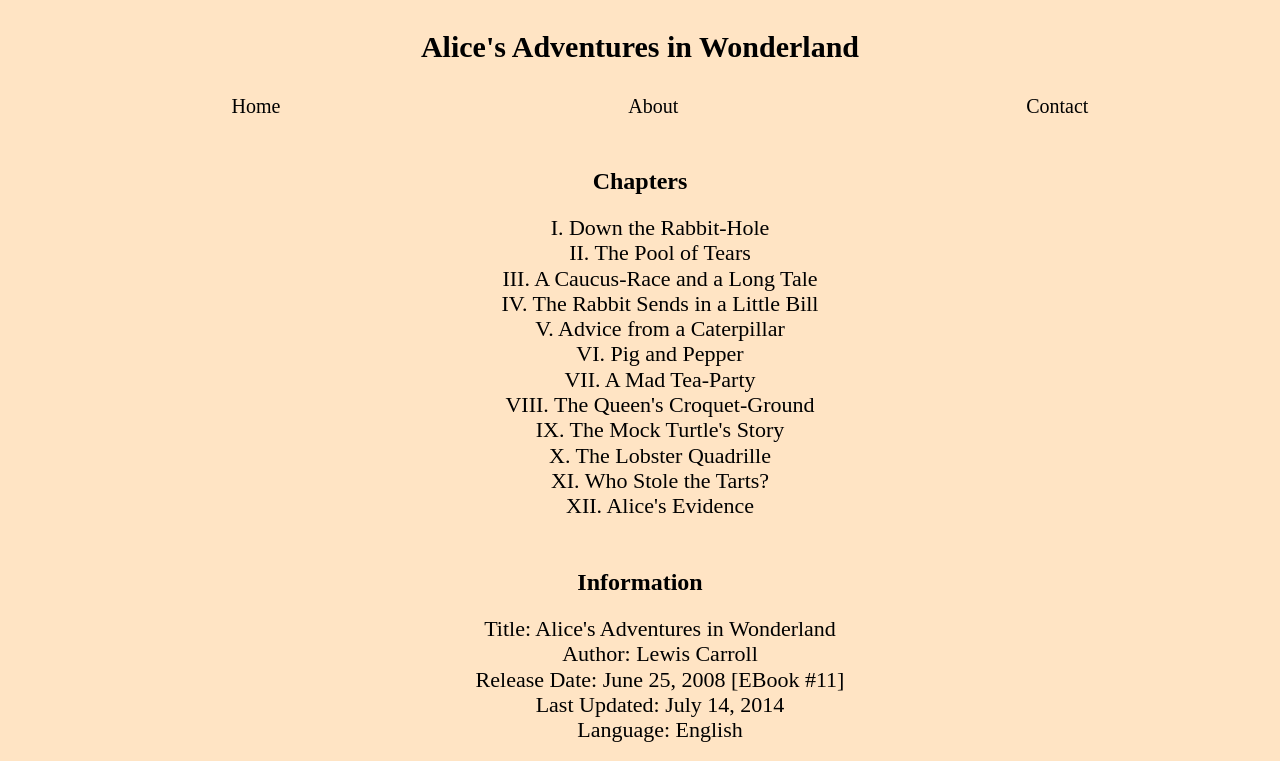
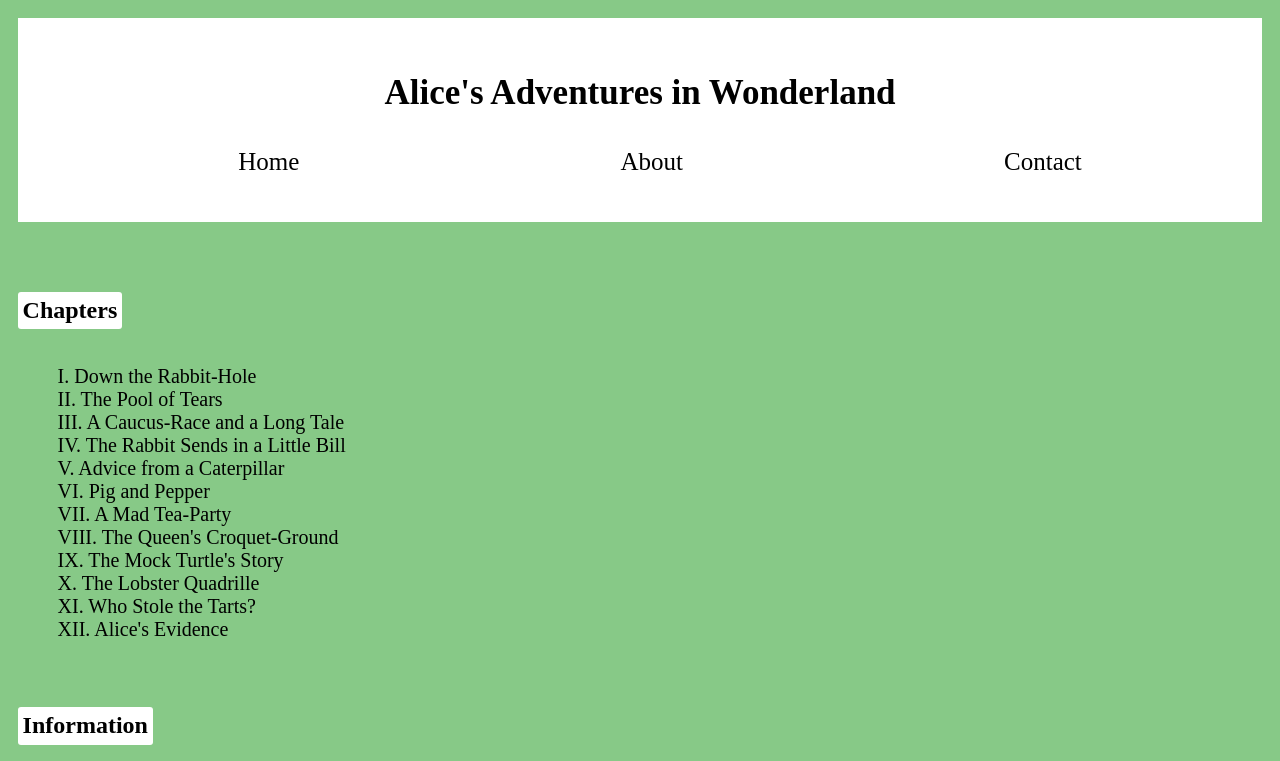
Before and after one commit to lucasfernandes20/trybe-exercises, a plain HTML site: page bloco_6/dia_5/exercise_2/index.html in a window 1280 px wide. Shown: the top 761 px of the page. Drawn offline with nearby package versions, Linux system fonts and the light colour scheme.

Commit message:
Realiza layout para telas grandes

```diff
--- a/bloco_6/dia_5/exercise_2/style.css
+++ b/bloco_6/dia_5/exercise_2/style.css
@@ -17,6 +17,10 @@
         list-style: none;
         display: flex;
         flex-direction: column;
+    }
+
+    .nav li {
+        margin-bottom: 10px;
     }
 
     h2 {
@@ -88,3 +92,53 @@
         font-size: 19px;
     }
 }
+
+@media screen and (min-width: 1200px) {
+    body {
+        background-color: rgb(135, 201, 135);
+    }
+
+    header {
+        background-color: white;
+        margin-bottom: 20px;
+        padding: 20px;
+    }
+
+    header p {
+        font-size: 35px;
+    }
+
+    .nav {
+        font-size: 25px;
+    }
+
+    .container {
+        flex-wrap: nowrap;
+    }
+
+    h2 {
+        text-align: left;
+        background-color: white;
+        padding: 5px;
+        border-radius: 3px;
+        display: inline-block;
+    }
+
+    .aside-one li, .aside-two li{
+        font-size: 20px;
+        text-align: left;
+    }
+
+    .main-content {
+        margin-top: 50px;
+    }
+
+    .main-content p {
+        font-size: 18px;
+    }
+
+    footer p {
+        font-size: 15px;
+    }
+
+}
```
Also changed, not shown: bloco_6/dia_5/exercise_2/index.html (indentation only).
